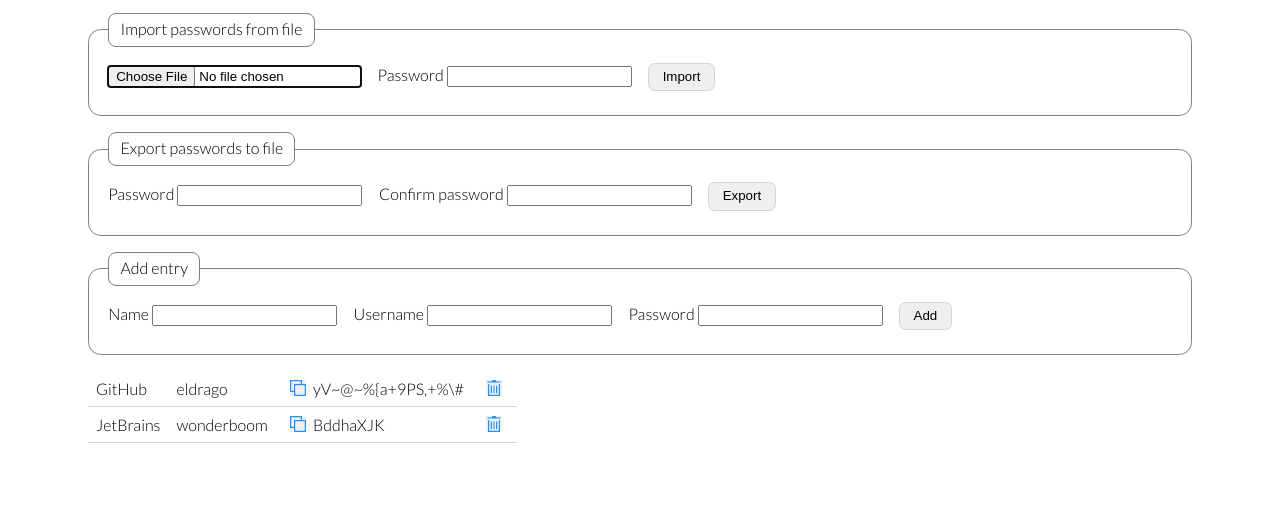
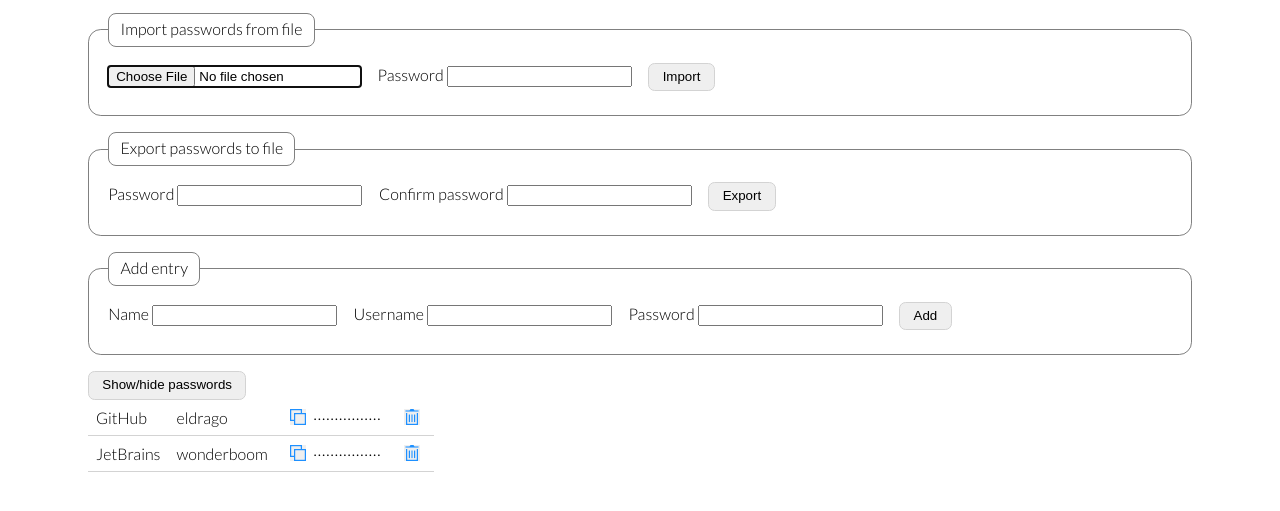
Before and after one commit to a-n-d-r-3-w/mimibox, a plain HTML site: page index.html in a window 1280 px wide. Shown: the part 147-658 px from the top of the page. Drawn offline with Linux system fonts and the light colour scheme.

Commit message:
Toggle show/hide passwords

```diff
--- a/index.html
+++ b/index.html
@@ -120,6 +120,8 @@
     <button id="add" class="rectangular-button">Add</button>
 </fieldset>
 
+<button class="rectangular-button" id="show-hide-passwords">Show/hide passwords</button>
+
 <table id="entries"></table>
 
 <script>
@@ -134,6 +136,8 @@
       window.location.reload();
     }
   }, ONE_MINUTE_IN_MS);
+
+  let showPasswords = false;
 
   const mimibox = {
     entries: [
@@ -173,7 +177,7 @@
       };
 
       const passwordUiText = document.createElement("span");
-      passwordUiText.textContent = password;
+      passwordUiText.textContent = showPasswords ? password : '················';
 
       const passwordUi = document.createElement("td");
       passwordUi.appendChild(copyPasswordButton);
@@ -323,6 +327,12 @@
     }
     importButton.click();
   };
+
+  document.getElementById("show-hide-passwords").onclick = () => {
+    showPasswords = !showPasswords;
+    updateUi();
+  };
+
 </script>
 </body>
 </html>
```
